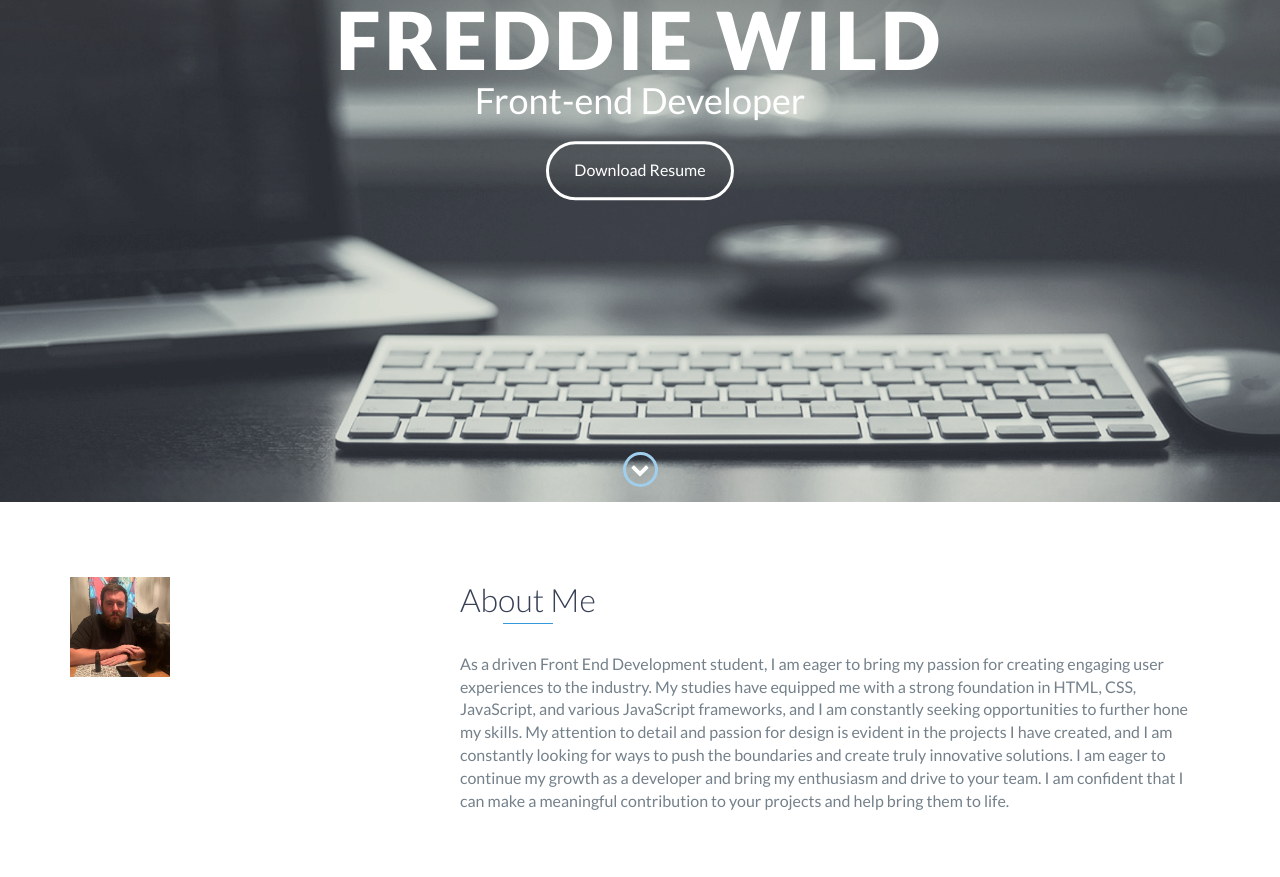
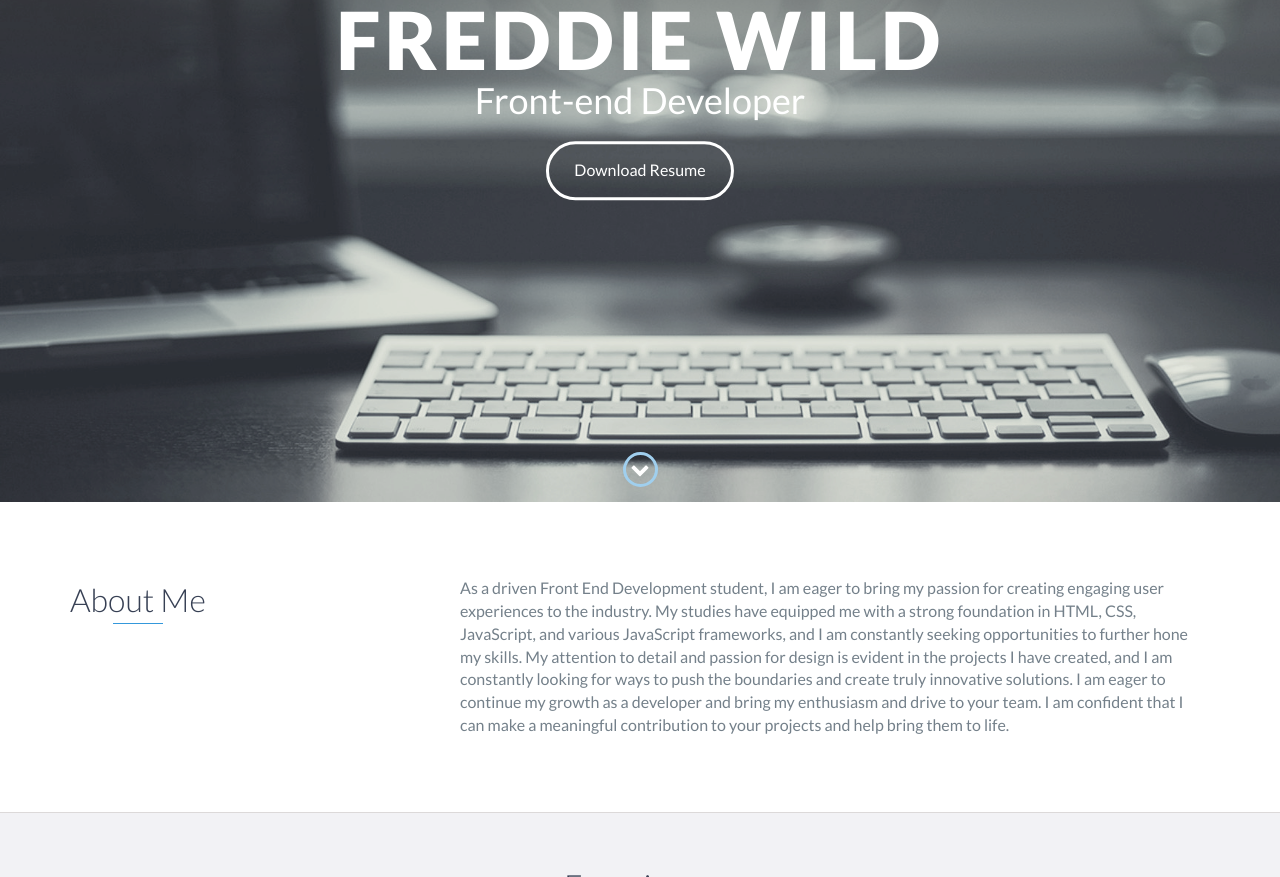
Before and after one commit to Sohmsss/Sohmsss.github.io, a website: page index.html in a window 1280 px wide. Shown: the part 298-1175 px from the top of the page. Drawn offline with nearby package versions, Linux system fonts and the light colour scheme.

Commit message:
unfucked fuck up...hopefully

```diff
--- a/index.html
+++ b/index.html
@@ -69,12 +69,8 @@
         <div class="container">
             <div class="row">
                 <div class="col-md-4">
-                    <img src="../Sohmsss.github.io/images/freddiewild.jpeg" style="border: radius 50%; height: 100px; width:auto">
-                </div>
-                <div class="col-md-4">
                     <h2 class="heading">About Me</h2>
                 </div>
-
                 <div class="col-md-8">
                     <p>
                         As a driven Front End Development student, I am eager to bring my passion for creating engaging user experiences to the industry. My studies have equipped me with a strong foundation in HTML, CSS, JavaScript, and various JavaScript frameworks, and I am constantly seeking opportunities to further hone my skills. My attention to detail and passion for design is evident in the projects I have created, and I am constantly looking for ways to push the boundaries and create truly innovative solutions. I am eager to continue my growth as a developer and bring my enthusiasm and drive to your team. I am confident that I can make a meaningful contribution to your projects and help bring them to life.
```
